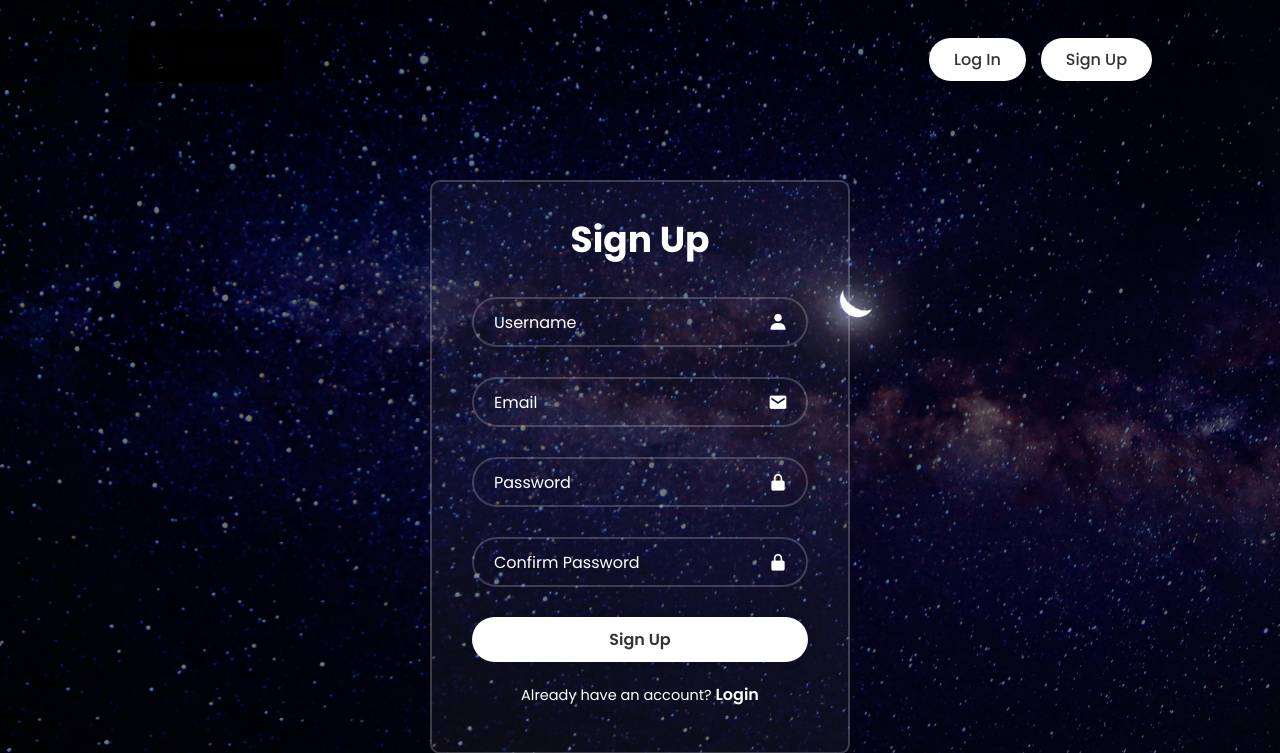
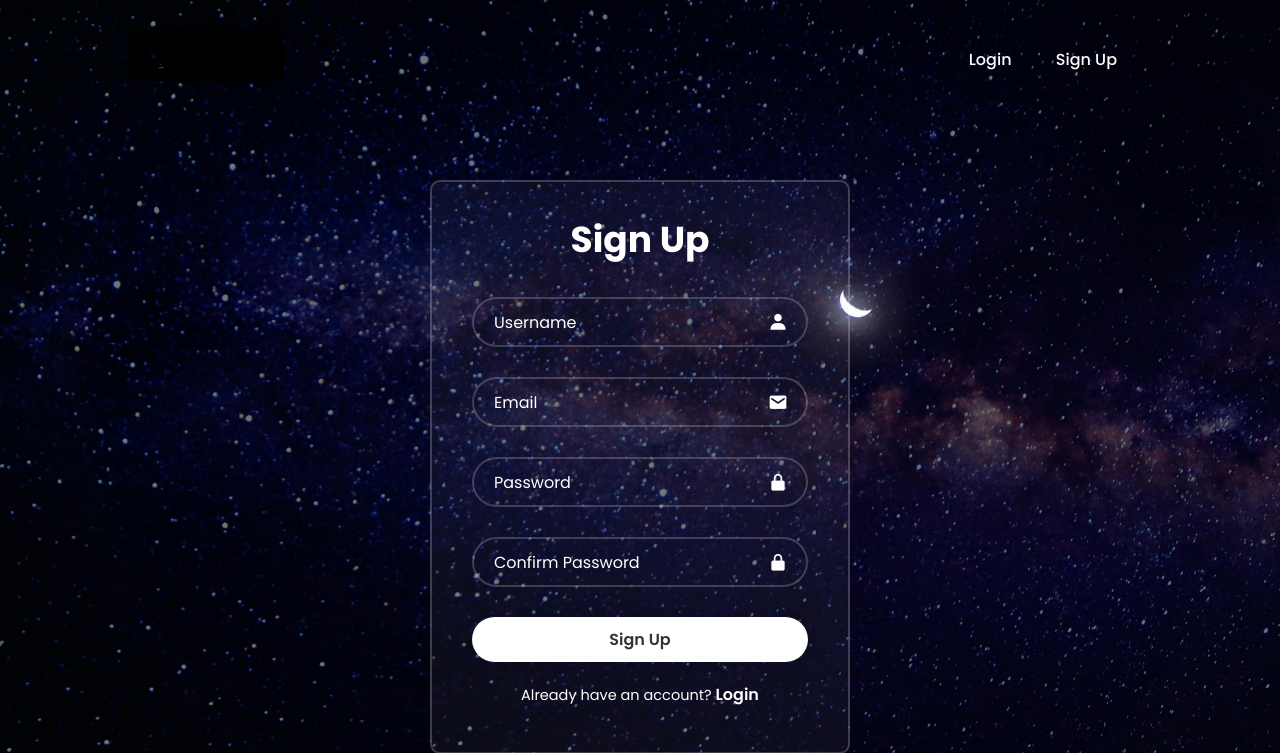
Before and after one commit to MitchellWillis05/-Fullstack-Flask-Web-App-203-Investigative-Studio-I, a Flask app: page /signup in a window 1280 px wide. Shown: the top 753 px of the page. Run offline with Flask 3, Linux system fonts and the light colour scheme.

Commit message:
ui update

```diff
--- a/static/css/style.css
+++ b/static/css/style.css
@@ -210,7 +210,6 @@ main {
 
 .wrapper .submit_button:hover{
        background: rgba(0,136,169,1);
-       transition; all 0.5s ease 0.5s;
        color: #fff;
 }
 
--- a/templates/base.html
+++ b/templates/base.html
@@ -22,8 +22,10 @@
 
         </nav>
         {%else%}
-        <a class="cta" href="{{ url_for('login') }}"><button class="nav_button">Log In</button></a>
-        <a class="cta" href="{{ url_for('signup') }}"><button class="nav_button">Sign Up</button></a>
+        <ul class="nav_links">
+            <li><a href="{{ url_for('login') }}">Login</a></li>
+            <li><a href="{{ url_for('signup') }}">Sign Up</a></li>
+        </ul>
         {%endif%}
     </header>
 
```
